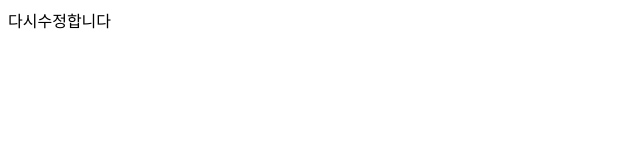
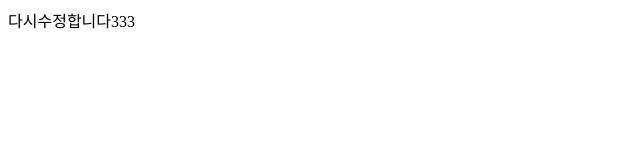
Before and after one commit to lmc8887/js-study, a plain HTML site: page index.html in a window 1280 px wide. Shown: the full height of the page, 0-640 px from the left. Drawn offline with Linux system fonts and the light colour scheme.

Commit message:
수정합니다2

```diff
--- a/index.html
+++ b/index.html
@@ -7,6 +7,6 @@
 </head>
 <body>
     <script src="./js/1.js"></script>
-    다시수정합니다
+    다시수정합니다333
 </body>
 </html>
```
